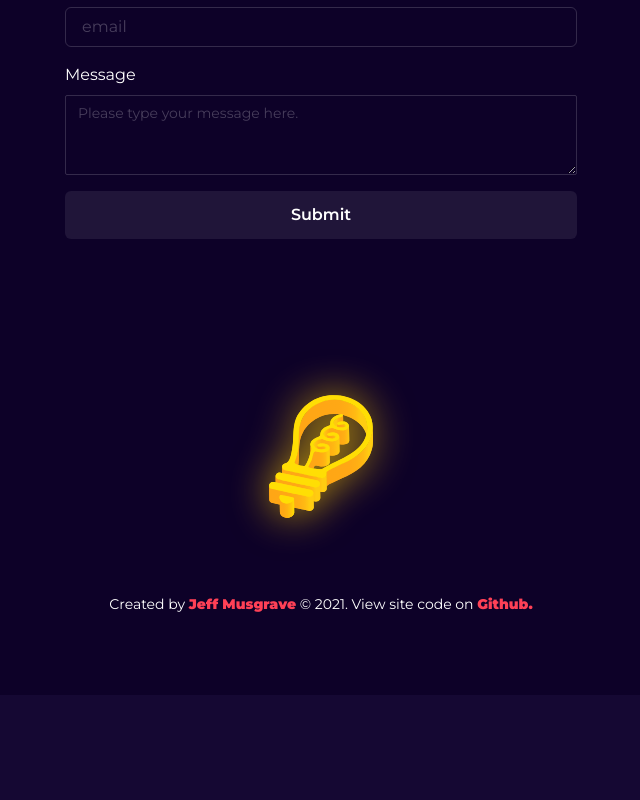
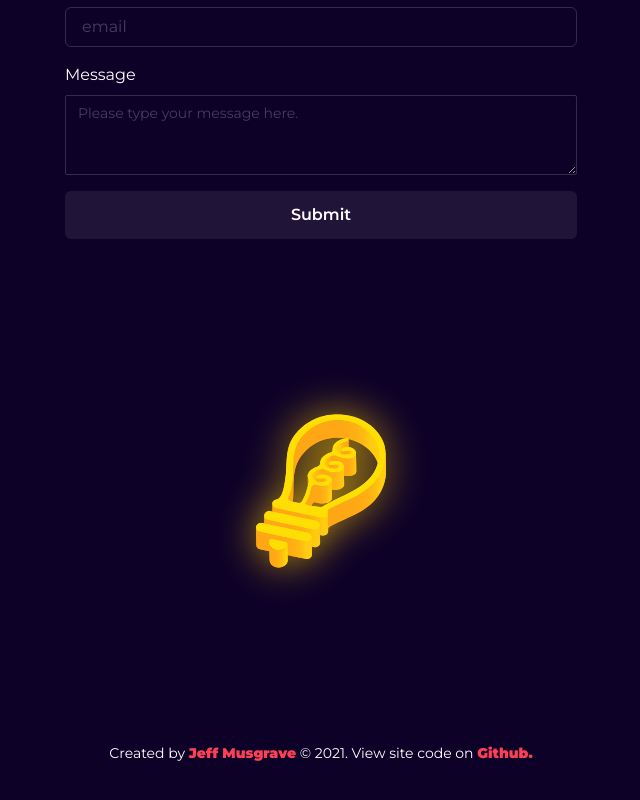
Before and after one commit to JeffMusgrave/designgenius-nextjs-2021, a Next.js app: page / in a window 1280 px wide. Shown: the part 7021-7821 px from the top of the page, without its empty margins (319-959 px from the left). Before the commit the page ends 7716 px from the top, so only its background shows below. Built offline with nearby package versions, Linux system fonts and the light colour scheme.

Commit message:
adjusted lightbulb padding and size

```diff
--- a/components/Footer/Footer.js
+++ b/components/Footer/Footer.js
@@ -24,7 +24,8 @@ export default function FooterComponent(props) {
           <Flex w="100%" alignItems="center" flexDir="column">
             <Image
               src="/images/site/YellowLightBulb.svg"
-              w="clamp(10rem, 20vw, 40rem)"
+              w="clamp(20rem, 20vw, 40rem)"
+              pb="5rem"
             />
             <Text fontSize="sm">
               Created by{" "}
```
